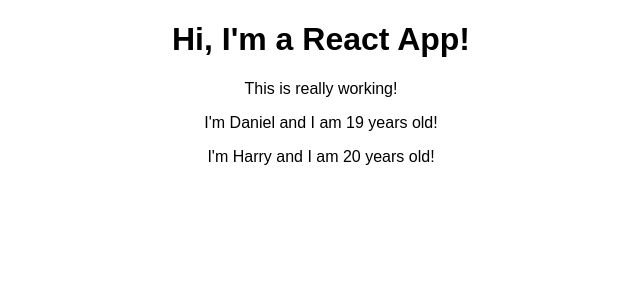
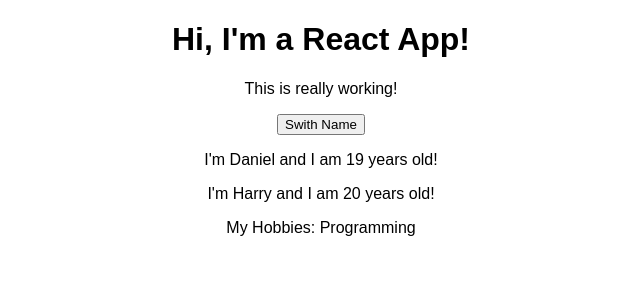
Before and after one commit to danielsyahputra/reactjs-journey, a React (Create React App) app in the folder reactjs-app/: page / in a window 1280 px wide. Shown: the top 300 px of the page, without its empty margins (319-959 px from the left). Built offline with nearby package versions, Linux system fonts and the light colour scheme.

Commit message:
understanding props

```diff
--- a/reactjs-app/src/App.js
+++ b/reactjs-app/src/App.js
@@ -4,13 +4,43 @@
 import Person from './Person/Person';
 
 class App extends Component {
+  state = {
+    persons: [
+      { name: 'Daniel', age: 19 },
+      { name: 'Harry', age: 20 },
+      { name: 'Hermione', age: 19},
+    ]
+  }
+
+  switchNameHandler = () => {
+    // console.log('Was clicked!');
+    // Don't do this
+    //this.state.persons[0] = 'Daniel Syahputra';
+    this.setState({
+      persons: [
+        { name: "Daniel Syahputra", age: 19 },
+        { name: "Harry", age: 20 },
+        { name: "Hermione", age: 19 },
+      ],
+    });
+  }
+
   render() {
     return (
       <div className="App">
         <h1>Hi, I'm a React App!</h1>
         <p>This is really working!</p>
-        <Person name="Daniel" age="19" />
-        <Person name="Harry" age="20">My Hobbies: Programming</Person>
+        <button onClick={this.switchNameHandler}>Swith Name</button>
+        <Person
+          name={this.state.persons[0].name}
+          age={this.state.persons[0].age}
+        />
+        <Person
+          name={this.state.persons[1].name}
+          age={this.state.persons[1].age}
+        >
+          My Hobbies: Programming
+        </Person>
       </div>
     );
 
--- a/reactjs-app/src/Person/Person.js
+++ b/reactjs-app/src/Person/Person.js
@@ -1,7 +1,14 @@
 import React  from 'react';
 
 const person = (props) => {
-    return <p>I'm {props.name} and I am {props.age} years old!</p>
+    return (
+      <div>
+        <p>
+          I'm {props.name} and I am {props.age} years old!
+        </p>
+        <p>{ props.children }</p>
+      </div>
+    );
 };
 
 export default person;
```
Also changed, not shown: 1 other file (tests, documents, lock files or other folders).
